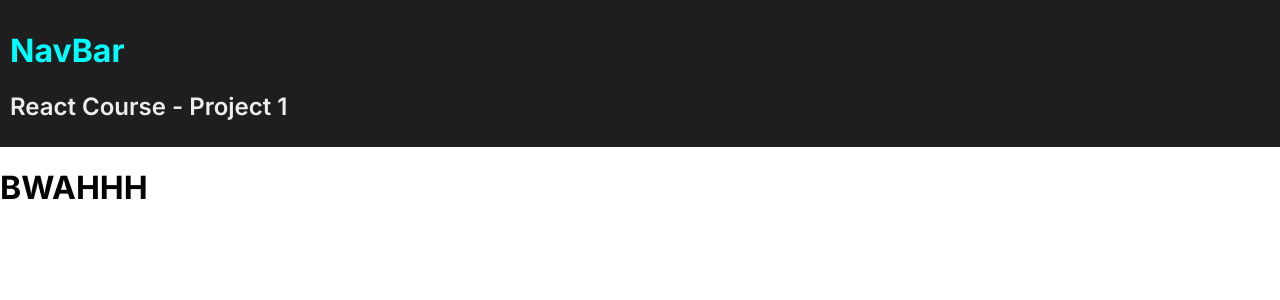
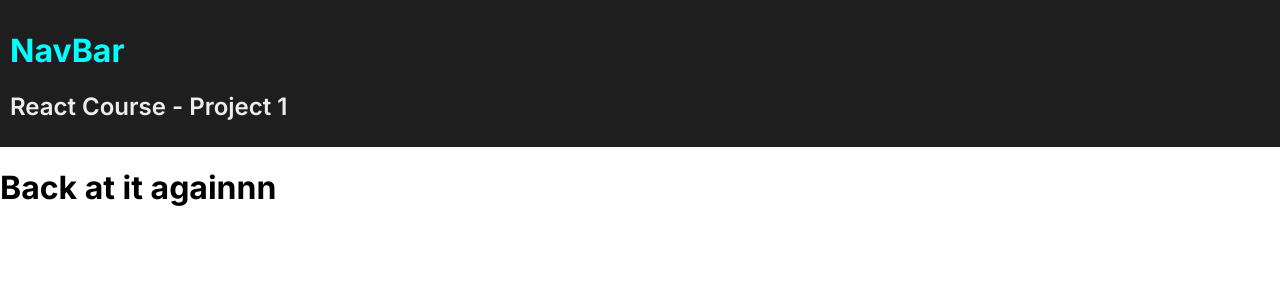
Before and after one commit to mattjkatz/fun-facts-about-react, a React (Create React App) app: page / in a window 1280 px wide. Shown: the top 300 px of the page. Built offline with nearby package versions, Linux system fonts and the light colour scheme.

Commit message:
back at it again

```diff
--- a/src/components/Main.js
+++ b/src/components/Main.js
@@ -1,3 +1,3 @@
 export default function Main() {
-  return <h1>BWAHHH</h1>;
+  return <h1>Back at it againnn</h1>;
 }
```
